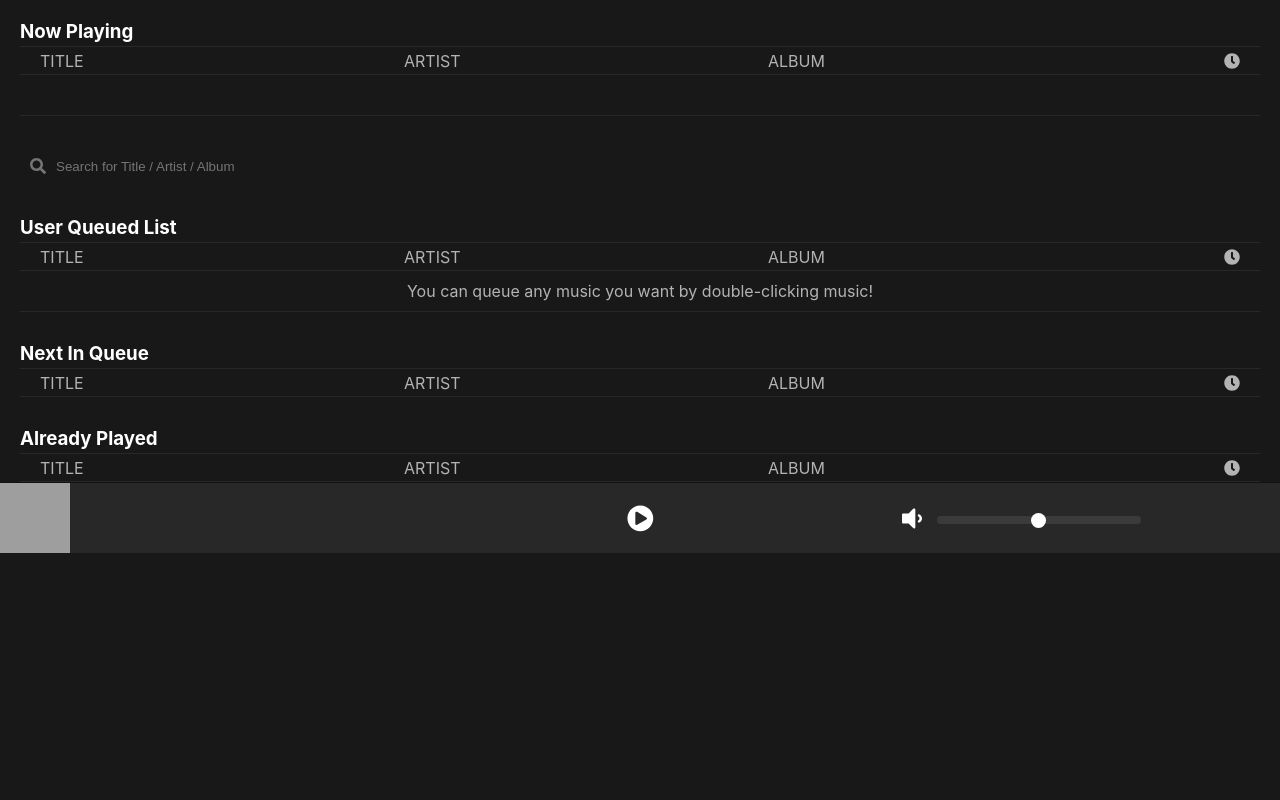
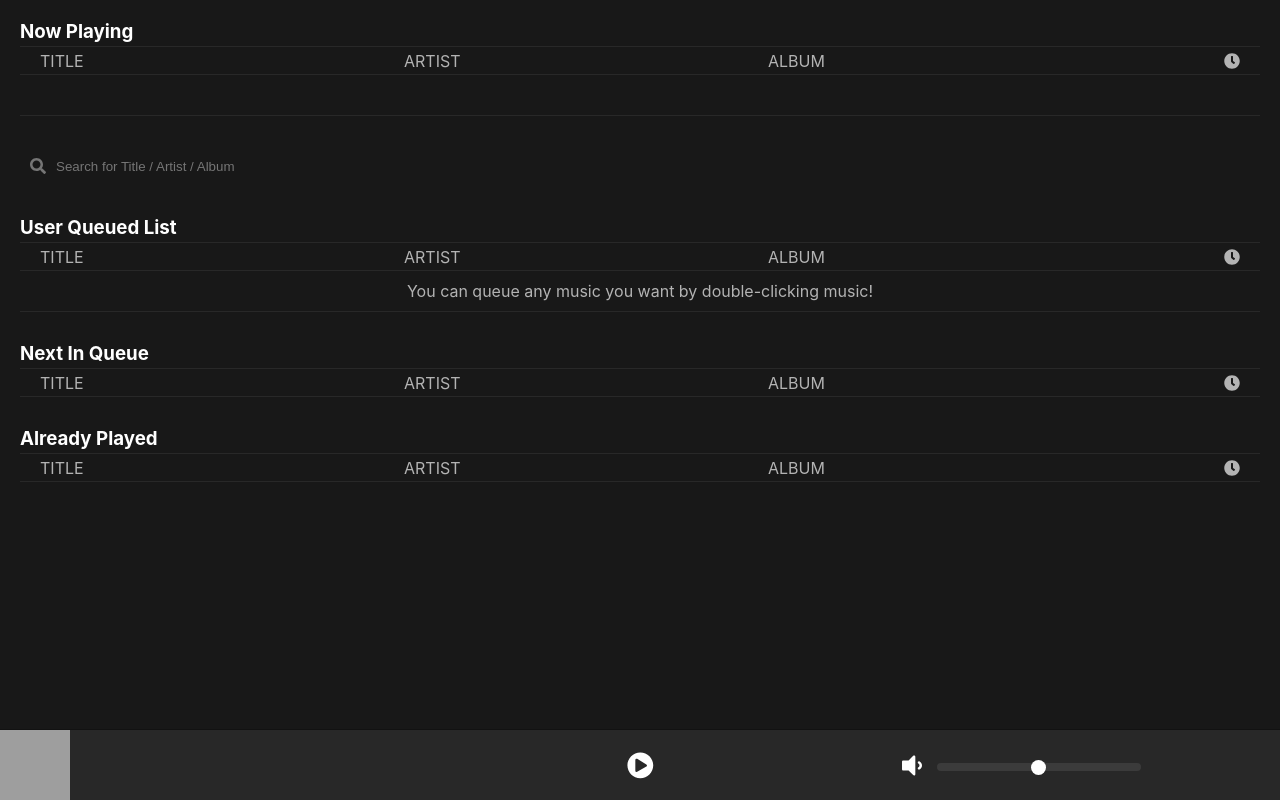
Before and after one commit to hw4n/melody, a React (Create React App) app in the folder client/: page / in a window 1280 px wide. Built offline with nearby package versions, Linux system fonts and the light colour scheme; grey boxes are pictures that could not be loaded.

Commit message:
Revert footer styling and add max-height position fixed is essential max-height is also essential for only scrolling inside div

```diff
--- a/client/src/App.css
+++ b/client/src/App.css
@@ -1,6 +1,4 @@
 .App {
-  display: flex;
-  flex-direction: column;
   max-height: 100vh;
 }
 
@@ -13,6 +11,7 @@ body {
 .container {
   padding: 0 20px;
   overflow: auto;
+  max-height: calc(100vh - 71px);
 }
 
 .songListHeader:first-of-type {
@@ -155,6 +154,8 @@ li {
 }
 
 footer {
+  position: fixed;
+  bottom: 0;
   width: 100%;
   height: 70px;
   background-color: #282828;
```
